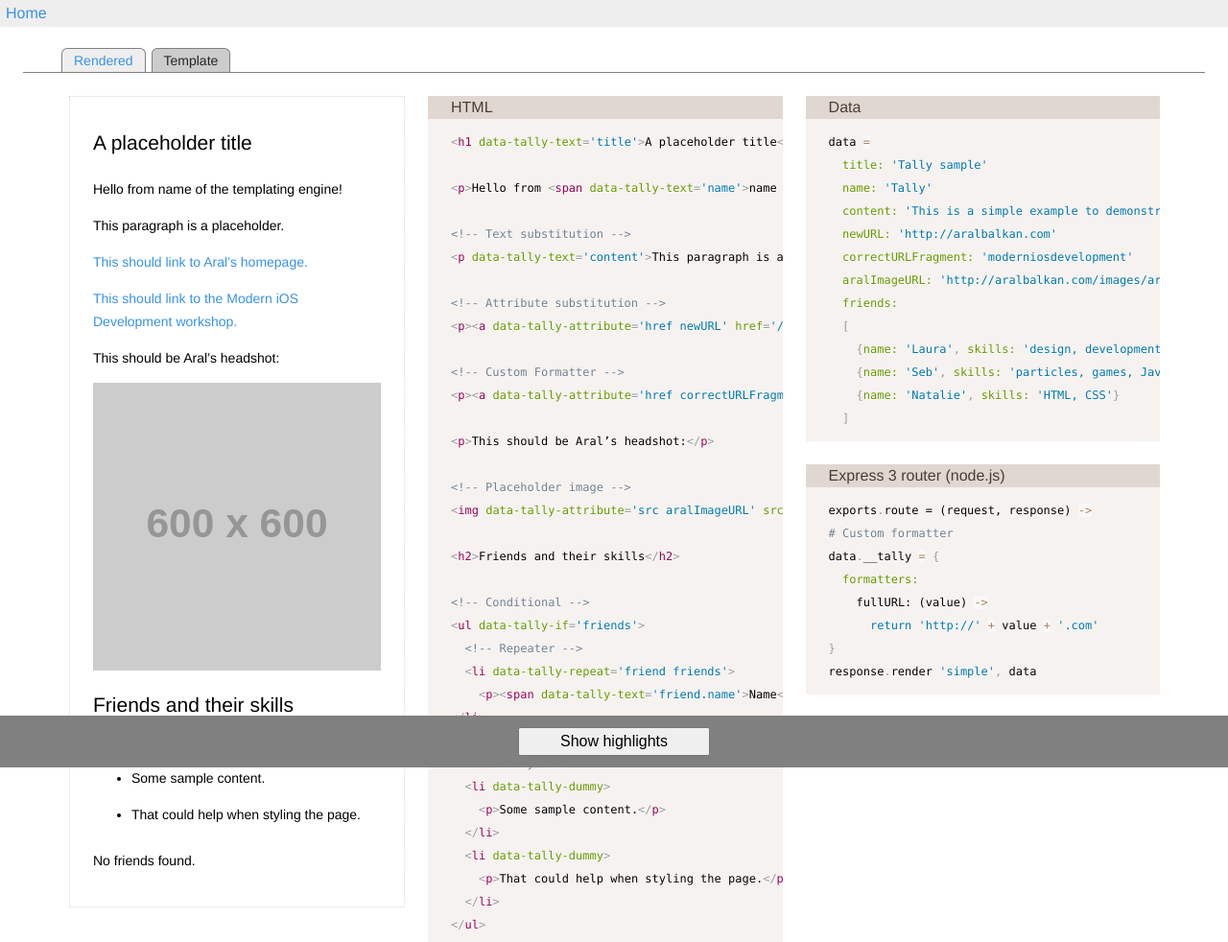
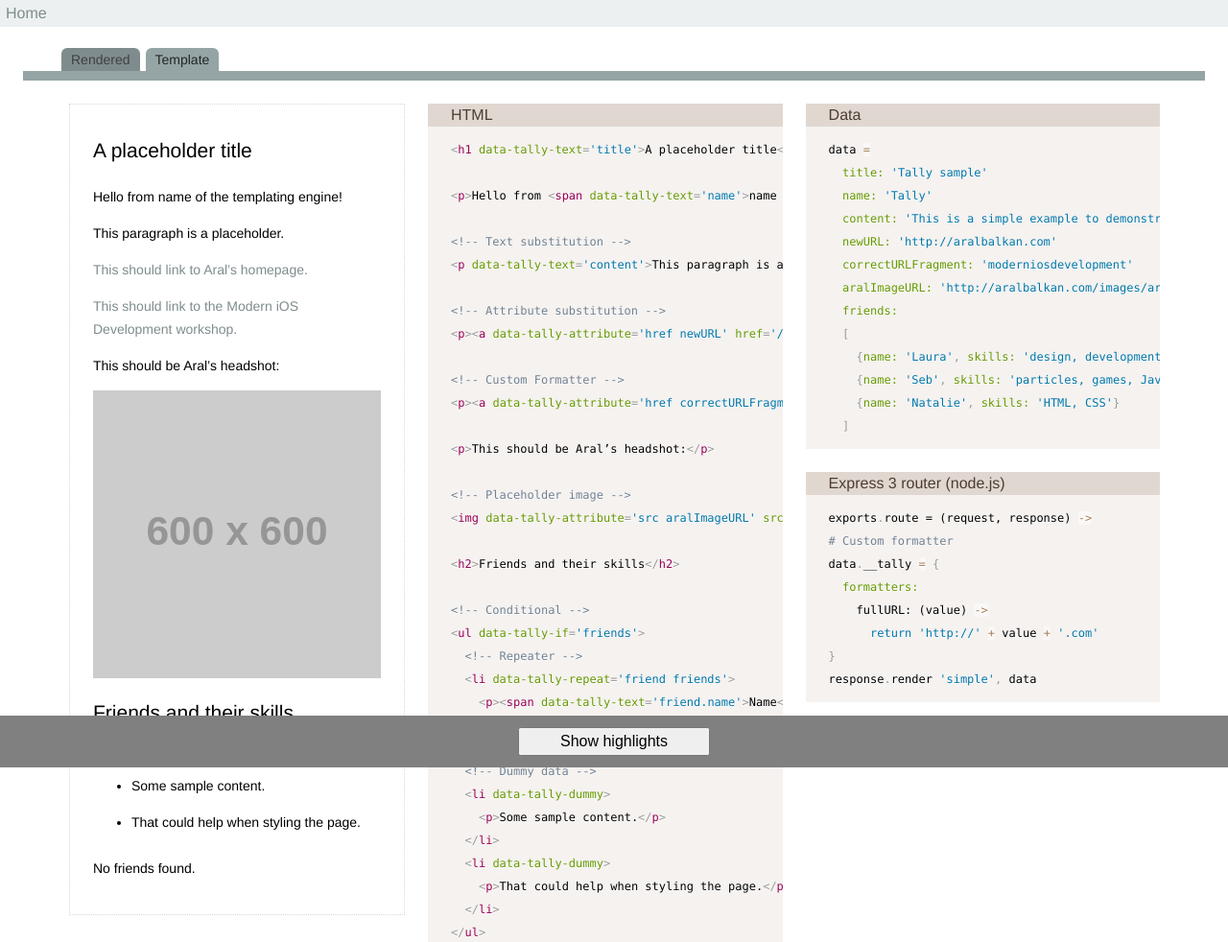
Before and after one commit to aral/tally, a website: page views/simple.html in a window 1280 px wide. Shown: the top 982 px of the page at 96% size. Drawn offline with Linux system fonts and the light colour scheme; placeholder pictures from the web are drawn by us.

Commit message:
Styled the simple example a bit more.

```diff
--- a/views/css/base.css
+++ b/views/css/base.css
@@ -9,7 +9,8 @@ body
 	margin:60px auto;
 	margin-top:12px;
 	line-height: 24px;
-	font-family:'Avenir Next','Helvetica Neue',Helvetica,Arial,sans-serif
+	font-family:'Avenir Next','Helvetica Neue',Helvetica,Arial,sans-serif;
+	height: 100%;
 }
 
 nav
@@ -18,7 +19,7 @@ nav
   top: 0;
   left: 0;
   width: 100%;
-  background-color: #eee;
+  background-color: #ecf0f1;
   padding: 0px;
   padding-left: 0px;
 }
@@ -56,7 +57,7 @@ li
 a
 {
 	text-decoration: none;
-	color: #3892E3;
+	color: #7f8c8d;
 }
 
 footer
@@ -77,7 +78,7 @@ footer
 .tabs
 {
 	list-style-type: none;
-	border-bottom: 1px solid gray;
+	border-bottom: 10px solid #95a5a6;
 	text-align:right;
 	padding-top: 24px;
 	padding-bottom: 0;
@@ -87,21 +88,19 @@ footer
 
 .tabs li
 {
-	border-top: 1px solid gray;
-	border-left: 1px solid gray;
-	border-right: 1px solid gray;
 	margin-right: 6px;
 	margin-bottom:  0;
-	padding: 0 12px;
+	padding: 0 10px;
 	-webkit-border-radius: 6px 6px 0 0;
 	border-radius: 6px 6px 0 0;
-	background-color: #eee;
+	background-color: #7f8c8d;
 	float:left;
+	color: #404040;
 }
 
 li.selected
 {
-	background-color: #ccc;
+	background-color: #95a5a6;
 	color: #252525;
 }
 
```
